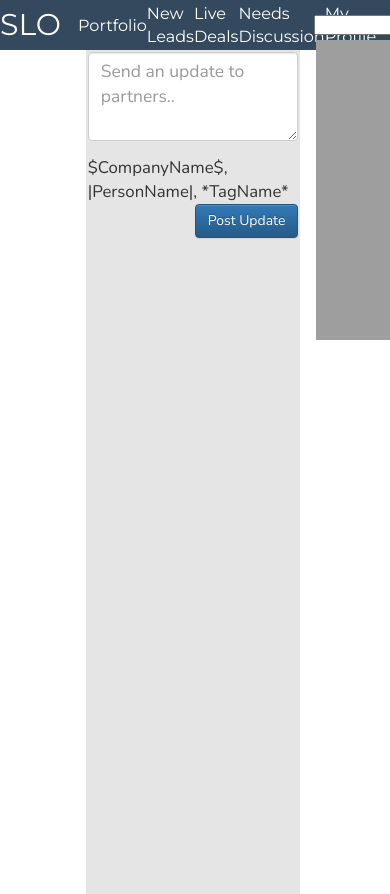
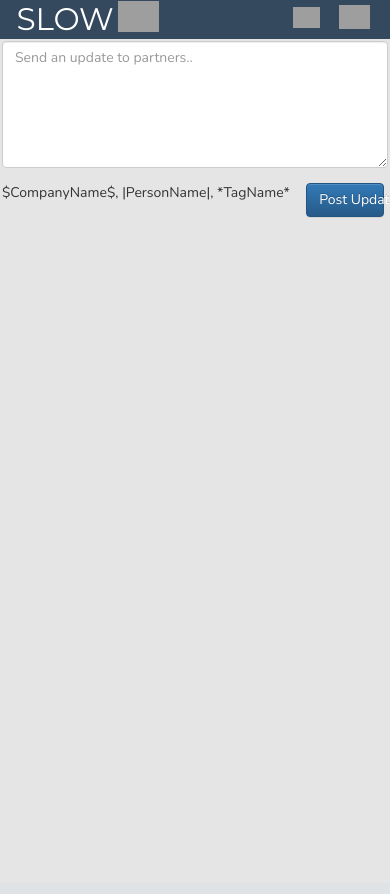
Before and after one commit to rithmschool/slowcrmv2, a Flask app: page /users/home in a window 390 px wide. After the commit the page ends 218 px from the top, so only its background shows below. Run offline with Flask 2, Linux system fonts and the light colour scheme; the visitor is signed in with stand-in values (Sample User, id 1); some libraries are stand-ins or nearby versions; grey boxes are pictures that could not be loaded.

Commit message:
WE DONT NEED NO BOOTSTRAP

```diff
--- a/project/static/css/base.css
+++ b/project/static/css/base.css
@@ -2,11 +2,150 @@
 @import url('//fonts.googleapis.com/css?family=Nunito');
 
 html, body {
-margin:0;
-padding:0;
+	margin:0;
+	padding:0;
+	background-color: #E8E8EE;
 }
 
-@media (max-width: 1920px){
+@media (max-width: 1000px){
+
+	.mynav{
+		display: flex;
+		position: fixed;
+		top: 0px;
+		height: 10vw;
+		background-color: #34495E;
+		width: 100%;
+		justify-content: space-between;
+	}
+	.mytitle{
+		height: 100%;
+		text-align: center;
+		width:45%;
+		background-color: #34495E;
+		text-overflow: ellipsis;
+    	overflow: hidden;
+	}
+	.mytitletext{
+		font-family: Montserrat;
+		font-size: 8vw;
+		color: white;
+		vertical-align: 100%;
+		line-height: 10vw;
+		text-overflow: ellipsis;
+    	overflow: hidden;
+	}
+	.mytitletext:hover{
+		cursor: pointer;
+	}
+	.rocket{
+		height: 8vw;
+		margin-top: -25vw;
+	}
+	.rocket:hover{
+		cursor: pointer;
+	}
+	.mytitletext3{
+		display: none;
+	}
+	.mypages{
+		display: none;
+	}
+	.mysearch{
+		display: none;
+	}
+	.mobilenav{
+		width: 25%;
+		float: right;
+	}
+	.hamburgericon{
+		margin-top: 1.5vw;
+		width: 7vw;
+		margin-right: 4vw;
+	}
+	.hamburgericon:hover{
+		cursor:pointer;
+	}
+	.searchicon{
+		margin-top: 1.4vw;
+		width: 8vw;
+		margin-right: 2vw;
+	}
+	.searchicon:hover{
+		cursor:pointer;
+	}
+	.mobilenavpages{
+		display: none;
+		margin-top: 10vw;
+		width: 100%;
+		height: 54vh;
+		background-color: lightgrey;
+	}
+	.mobilenavitems{
+		display: block;
+		background-color: black;
+		color: white;
+		text-align: center;
+		height: 9vh;
+		font-size: 5rem;
+	}
+	.mobilesearch{
+		display: none;
+		width: 100vw;
+		margin-left: 0;
+	}
+	.mobileform{
+		margin-top: 11vw;
+		width: 100%;
+	}
+	.mobileinput{
+		height: 5vh;
+		width: 100%;
+		font-size: 2.75em;
+	}
+	.searchcontent{
+		margin-top:10vh;
+		display: none;
+		font-family: Nunito;
+		width: 100%;
+		min-height: 100vh;
+		background-color: #E5E5E5;
+		margin-left: 0%;
+		padding-right: 0.5%;
+		padding-left: 0.5%;
+		padding-top: 0.5%;
+	}
+	.content{
+		margin-top:10vw;
+		font-family: Nunito;
+		min-height: 100vh;
+		width: 100%;
+		background-color: #E5E5E5;
+		margin-left: 0%;
+		padding-right: 0.5%;
+		padding-left: 0.5%;
+		padding-top: 0.5%;
+	}
+	#tweet-message{
+		height: 15vh;
+	}
+	#tweet-button{
+		width: 20vw;
+		margin-right: 1vw;
+	}
+	.myheadertext{
+		height: 90%;
+		font-size: 4em;
+		font-weight: lighter;
+		color: black;
+	}
+	.myheaderbar{
+		background-color: black;
+		height: 1.5px;
+	}
+}
+
+@media (max-width: 1920px) and (min-width: 1000px){
 	.mynav{
 		position: fixed;
 		top: 0px;
@@ -277,14 +455,14 @@ padding:0;
 	}
 }
 
-@media (max-width: 1920px){
+@media (max-width: 1920px) and (min-width: 1000px){
 	.content{
 		margin-top:50px;
 		font-family: Nunito;
 		min-height: 100vh;
-		width: 55%;
+		width: 75%;
 		background-color: #E5E5E5;
-		margin-left: 22%;
+		margin-left: 12.5%;
 		padding-right: 0.5%;
 		padding-left: 0.5%;
 		padding-top: 0.5%;
--- a/project/static/js/jquery.js
+++ b/project/static/js/jquery.js
@@ -1,4 +1,38 @@
 $(function(){
+
+	$('.searchicon').on('click', function(e){
+		if ($('.mobilenavpages').css('display').toLowerCase() == 'none'){
+			$('.mobilenavpages').show()
+			$('.content').css('margin-top', '0px')
+			$('.searchcontent').css('margin-top', '0px')
+		}else{
+			$('.mobilenavpages').hide()
+			$('.content').css('margin-top', '10vw')
+			$('.searchcontent').css('margin-top', '10vw')
+		}
+	})
+
+	$('.hamburgericon').on('click', function(e){
+		if ($('.mobilesearch').css('display').toLowerCase() == 'none'){
+			$('.mobilesearch').show()
+			$('.content').css('margin-top', '0px')
+			$('.searchcontent').css('margin-top', '0px')
+		}else{
+			$('.mobilesearch').hide()
+			$('.content').css('margin-top', '10vw')
+			$('.searchcontent').css('margin-top', '10vw')
+		}
+	})
+
+	$('.mobileinput').on('input',function(e){
+ 		if($('.mobileinput').val() !== ''){
+ 			$('.content').css("display", "none");
+			$('.searchcontent').css("display", "block");
+ 		}else{
+ 			$('.searchcontent').css("display", "none");
+			$('.content').css("display", "block");
+ 		}
+	});
 
 	$('.searchcontent').hide()
 
--- a/project/templates/base.html
+++ b/project/templates/base.html
@@ -20,7 +20,7 @@
     <div class="mynav">
         <div class="mytitle">
             <span class="mytitletext">SLOW</span>
-            <span class="mytitletext2"><img src="//i.imgur.com/OdbD2CO.png" alt="rocket ship icon"></span>
+            <span class="mytitletext2"><img class="rocket" src="//i.imgur.com/OdbD2CO.png" alt="rocket ship icon"></span>
             <span class="mytitletext3">ventures</span>
         </div>
         <div class="mypages">
@@ -42,7 +42,28 @@
         {% else %}
         {% endif %}
         </div>
+        <div class="mobilenav">
+            {% if current_user.is_authenticated %}
+            <img class="hamburgericon" src="http://www.clipartkid.com/images/775/search-icon-clip-art-at-clker-com-vector-clip-art-online-royalty-643l5L-clipart.png" alt="search icon">
+            <img class="searchicon" src="https://upload.wikimedia.org/wikipedia/commons/thumb/2/27/Menu%2C_Web_Fundamentals_(White).svg/2000px-Menu%2C_Web_Fundamentals_(White).svg.png" alt="hamburger">
+            {% else %}
+            {% endif %}
+        </div>
     </div>
+    <div class="mobilenavpages">
+        <a><span class="mobilenavitems">Portfolio</span></a>
+        <a><span class="mobilenavitems">New Leads</span></a>
+        <a><span class="mobilenavitems">Live Deals</span></a>
+        <a><span class="mobilenavitems">Needs Discussion</span></a>
+        <a><span class="mobilenavitems">My Profile</span></a>
+        <a href="{{url_for('users.logout')}}"><span class="mobilenavitems">Logout</span></a>
+    </div>
+    <div class="mobilesearch">
+        <form class="mobileform">
+            <input class="mobileinput" type="text" name="search" placeholder="Search...">
+        </form>
+    </div>
+
     {% block content %} {% endblock %}
 </body>
 
```
Also changed, not shown: other parts of project/static/css/base.css (+62 -23 lines).
